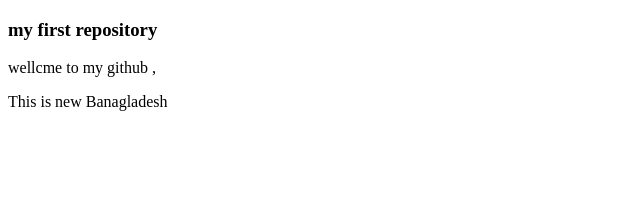
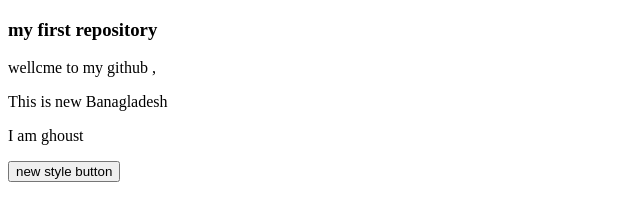
Before and after one commit to salauddinhasan/my-first-repository, a plain HTML site: page index.html in a window 1280 px wide. Shown: the whole page, without its empty margins (0-640 px from the left). Drawn offline with Linux system fonts and the light colour scheme.

Commit message:
button-add

```diff
--- a/index.html
+++ b/index.html
@@ -9,5 +9,8 @@
     <p> wellcme to my github ,</p>
     <p>This is new Banagladesh </p>
 
+    <p> I am ghoust </p>
+     <button>new style button</button>
+
  </body>
  </html>
```
